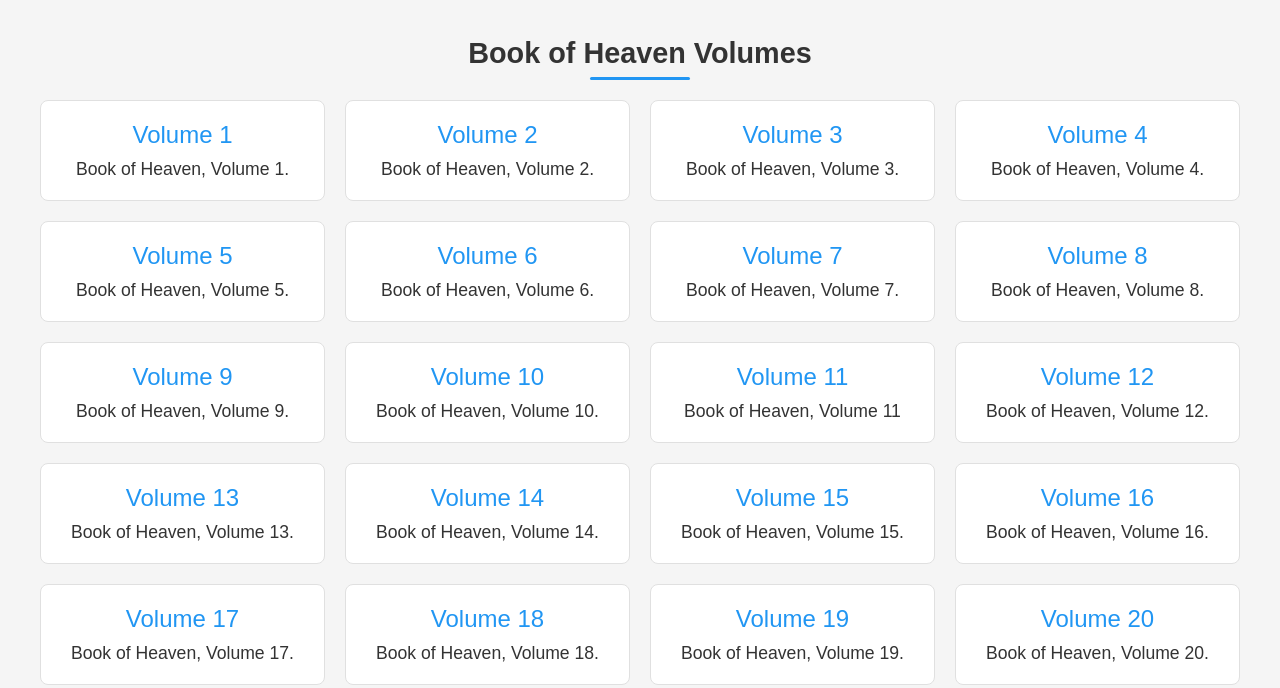
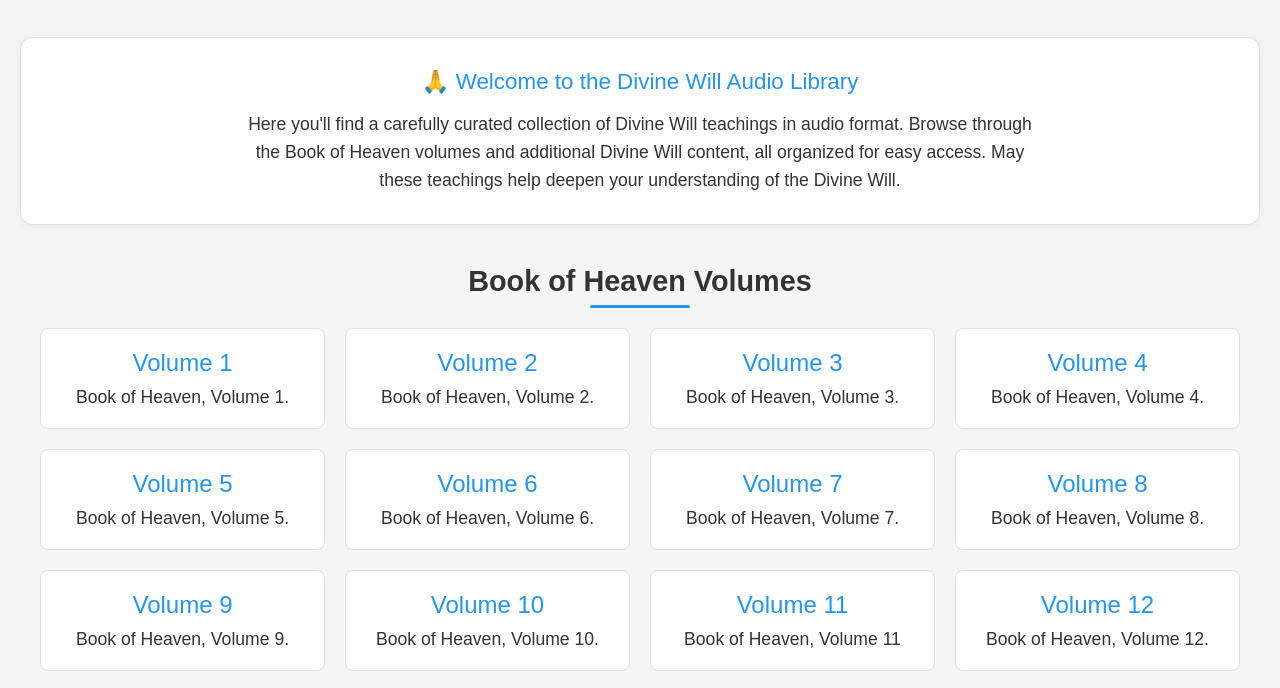
Before and after one commit to fiatdv/DWWebApp, a plain HTML site: page index.html in a window 1280 px wide. Shown: the part 64-752 px from the top of the page. Drawn offline with Linux system fonts and the light colour scheme.

Commit message:
Initial Commit

```diff
--- a/index.html
+++ b/index.html
@@ -176,6 +176,31 @@
         #additionalGrid {
             grid-template-columns: repeat(auto-fill, minmax(300px, 1fr));
         }
+
+        /* Add welcome message styles */
+        .welcome-section {
+            max-width: 1200px;
+            margin: 0 auto 40px auto;
+            padding: 30px;
+            background-color: var(--card-bg);
+            border-radius: 12px;
+            border: 1px solid var(--border-color);
+            text-align: center;
+            box-shadow: 0 2px 8px rgba(0,0,0,0.05);
+        }
+
+        .welcome-title {
+            color: var(--volume-number-color);
+            font-size: 1.4em;
+            margin-bottom: 15px;
+        }
+
+        .welcome-text {
+            line-height: 1.6;
+            font-size: 1.1em;
+            max-width: 800px;
+            margin: 0 auto;
+        }
     </style>
 </head>
 <body>
@@ -194,6 +219,15 @@
                     <span>🌙</span> Dark Mode
                 </div>
             </div>
+        </div>
+    </div>
+
+    <div class="welcome-section">
+        <div class="welcome-title">🙏 Welcome to the Divine Will Audio Library</div>
+        <div class="welcome-text">
+            Here you'll find a carefully curated collection of Divine Will teachings in audio format.
+            Browse through the Book of Heaven volumes and additional Divine Will content, all organized for easy access.
+            May these teachings help deepen your understanding of the Divine Will.
         </div>
     </div>
 
```
